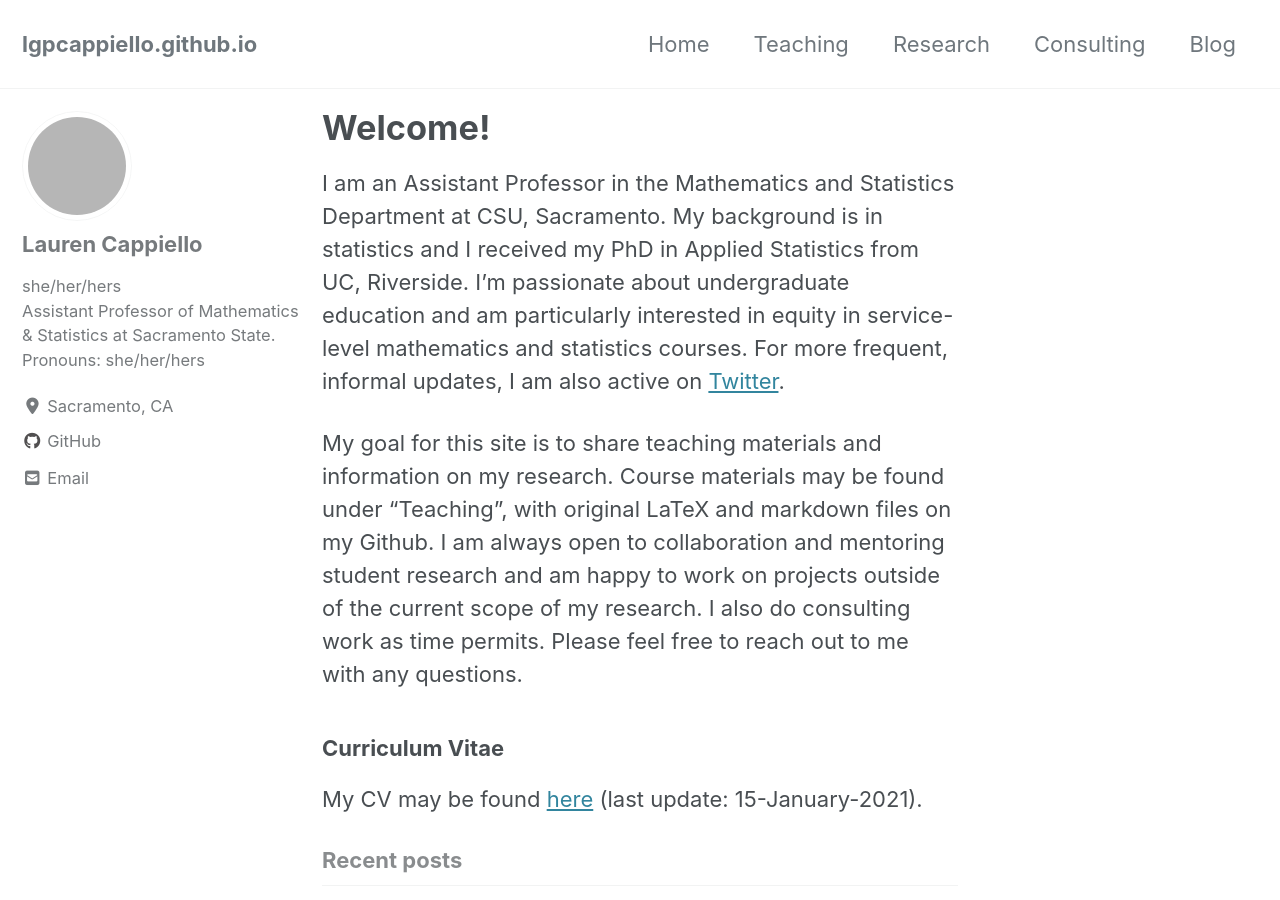
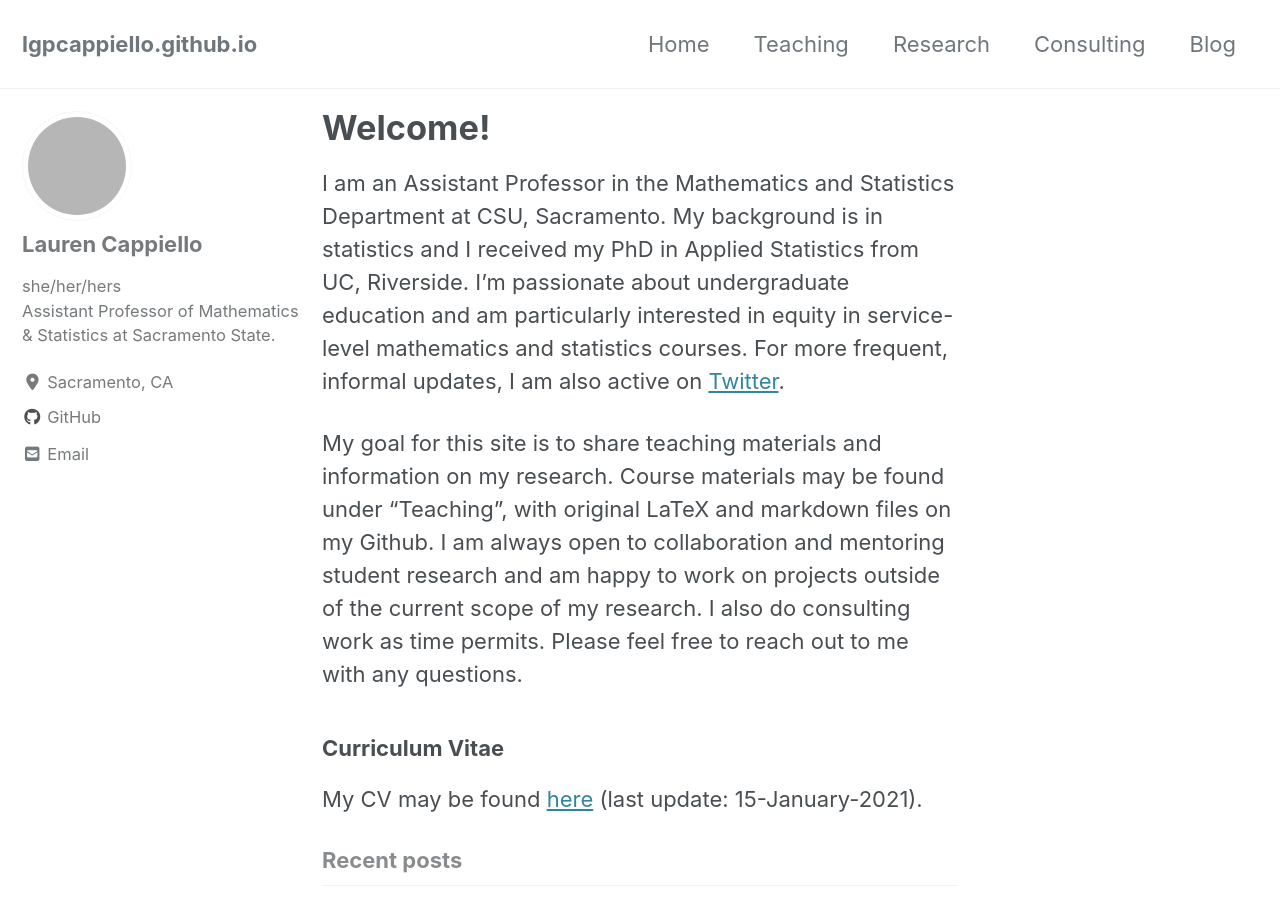
Before and after one commit to lgpcappiello/lgpcappiello.github.io, a Jekyll site: the page built from index.md, in a window 1280 px wide and 900 px high. Built offline with Jekyll 4.4.1, drawn with Linux system fonts in a browser that asks for light colours; cached includes are drawn as plain includes; nearby versions of some CDN libraries; our own code applies the rules of GitHub Pages for plain Markdown files; grey boxes are pictures that could not be loaded.

Commit message:
Update _config.yml

```diff
--- a/_config.yml
+++ b/_config.yml
@@ -109,7 +109,7 @@
 author:
   name             : "Lauren Cappiello"
   avatar           : "https://avatars2.githubusercontent.com/u/46605262?s=460&v=4"
-  bio              : "she/her/hers <br>Assistant Professor of Mathematics & Statistics at Sacramento State. Pronouns: she/her/hers"
+  bio              : "she/her/hers <br>Assistant Professor of Mathematics & Statistics at Sacramento State."
   location         : "Sacramento, CA"
   email            : cappiello@csus.edu
   links:
```
